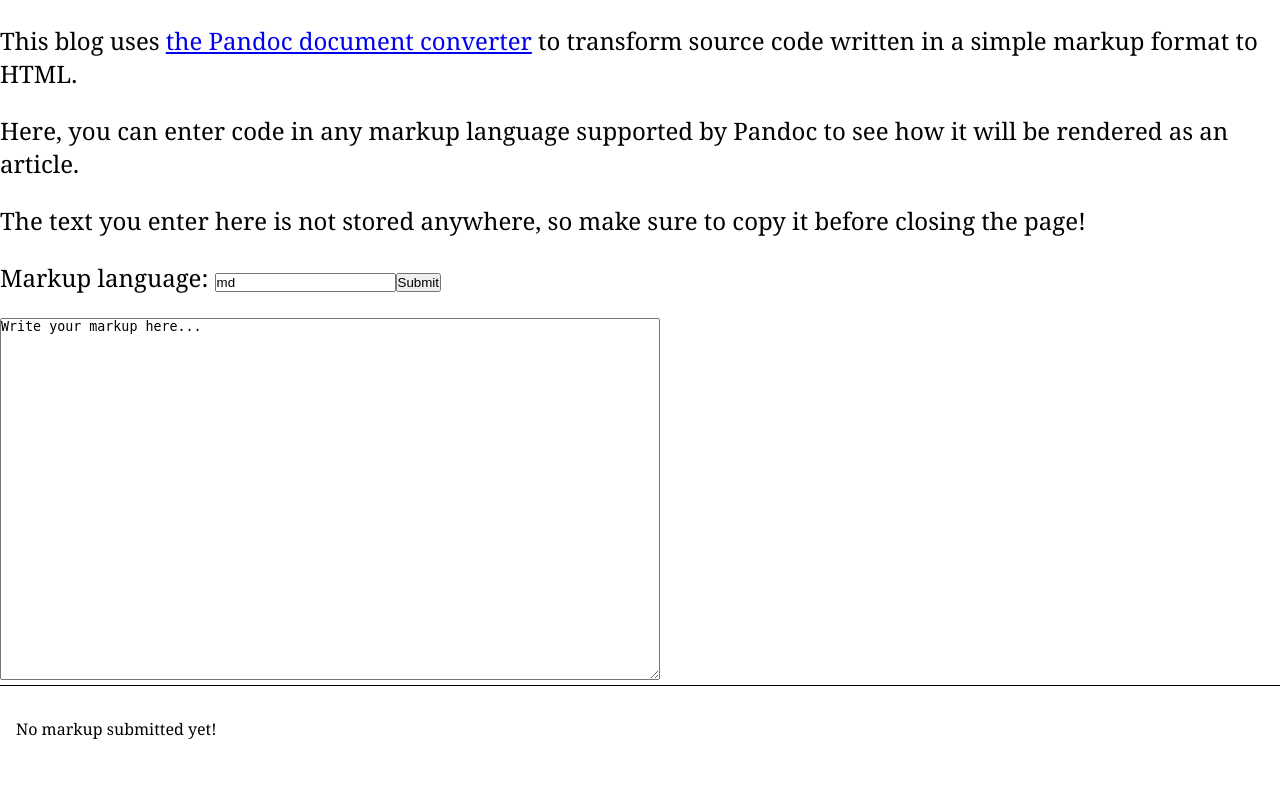
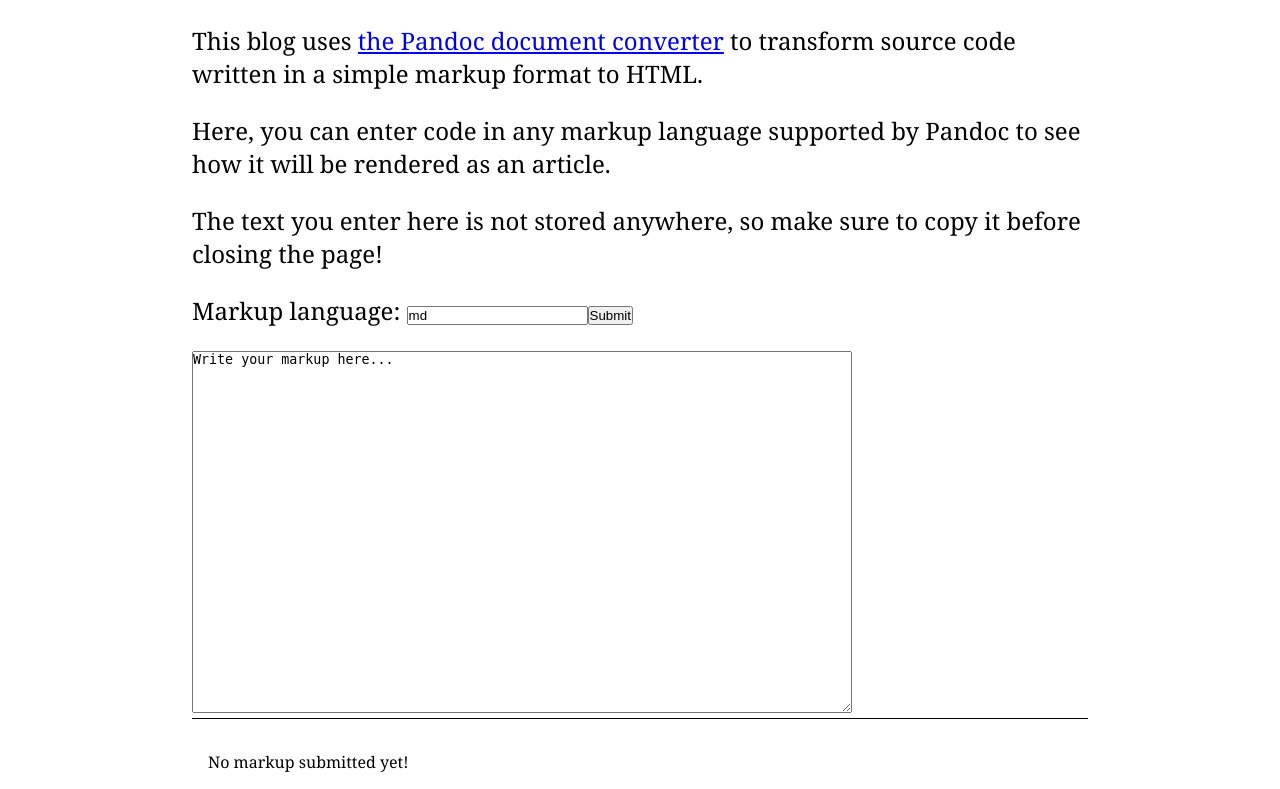
Before and after one commit to danya02/blog, a Flask app: page /pandoc/ in a window 1280 px wide. Shown: the part 70-859 px from the top of the page. Before the commit the page ends 809 px from the top, so only its background shows below. Run offline with Flask 2, Linux system fonts and the light colour scheme; some libraries are stand-ins or nearby versions.

Commit message:
Completing merge.

```diff
--- a/static/article-styles.css
+++ b/static/article-styles.css
@@ -20,11 +20,7 @@ article {
 
 
 article {
-<<<<<<< HEAD
   max-width: 70%;
-  margin: 0 auto;
-=======
-  max-width: 75%;
   margin: 0 auto;
 }
 
--- a/static/layout.css
+++ b/static/layout.css
@@ -62,7 +62,7 @@ body {
     display: none;
 }
 
-@media screen and (min-width: 768px) {
+@media screen and (min-width: 800px) {
     .navbar {
         display: flex;
         justify-content: space-between;
@@ -89,7 +89,18 @@ body {
     .navbar-toggle {
         display: none;
     }
+    article {
+      margin: 0 auto;
+      width: 70%;
+    }
 }
+
+@media screen and (max-width: 800px) {
+  article {
+    max-width: 99% !important;
+  }
+}
+
 
 @keyframes highlight-fade {
   from {background-color: #ff0;}
--- a/templates/article/disqus-plugin.html
+++ b/templates/article/disqus-plugin.html
@@ -11,7 +11,7 @@ var init_disqus = function(){
 	window.localStorage.setItem('disqus_enabled', 'yes');
 	document.getElementById('comments-section').innerHTML = String.raw`<p>Comments by <a href="https://disqus.com/?ref_noscript">Disqus</a> are enabled. <button onclick="deinit_disqus();">Click here to disable.</button></p><div id="disqus_thread"></div>`;
 	var disqus_config = function () {
-	//this.page.url = PAGE_URL;  // Replace PAGE_URL with your page's canonical URL variable
+	this.page.url = "{{url}}"
 	this.page.identifier = "{{slug}}";
 	};
 
--- a/templates/article/view-article.html
+++ b/templates/article/view-article.html
@@ -14,8 +14,8 @@
           <a href="{{url_for('article.articles_by_tag', tag=arttag.slug)}}">{{arttag.slug}}</a>{% if not loop.last %},{% endif %}
           {% endfor %}
         </p>
+        {% endif %}
         {% if protected %}<p>This article is encrypted!</p>{% endif %}
-        {% endif %}
         <p class="noprint"><a href="{{url_for('article.view_article_source', slug=article.slug)}}">View source</a> {% if can_edit %} or <a href="{{url_for('article.edit_article', slug=article.slug)}}">edit article</a>{% endif %}</p>
     </header>
 
@@ -33,6 +33,6 @@
 
     {% endif %}
     {% from "article/disqus-plugin.html" import disqus %}
-    {{ disqus(article.slug, '') }}
+    {{ disqus(article.slug, request.base_url) }}
 </article>
 {% endblock %}
```
Also changed, not shown: view_article.py (+4 -3 lines).
